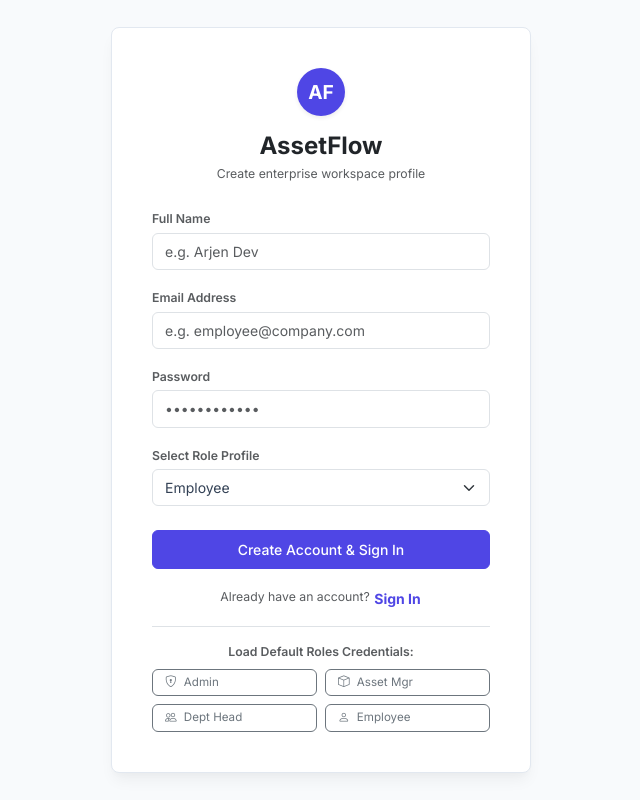
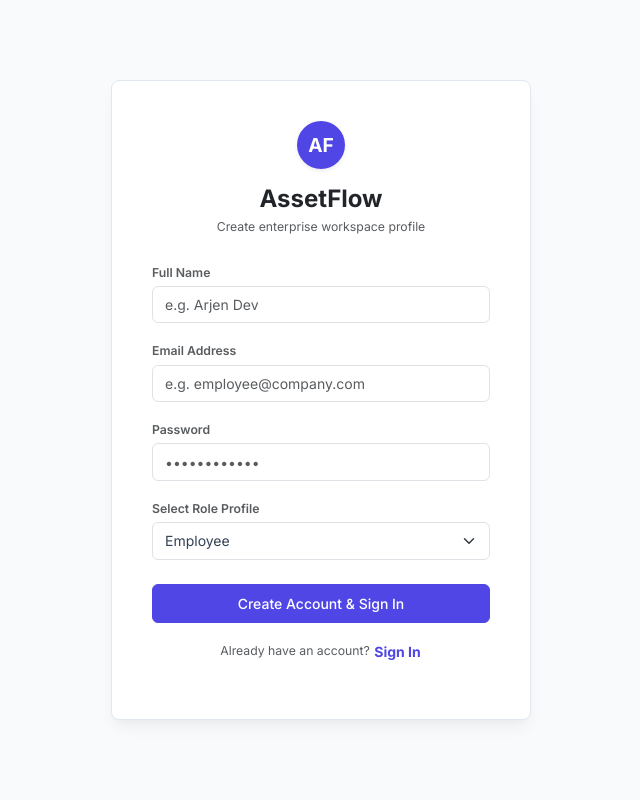
Before and after one commit to shreya-2111/ODOO, a React (Vite) app in the folder frontend/: page /login in a window 1280 px wide. Shown: the whole page, without its empty margins (319-959 px from the left). Built offline with nearby package versions, Linux system fonts and the light colour scheme; no server answers.

Commit message:
shreya_raval removed demo credentials quick loader panel from login page

```diff
--- a/frontend/src/pages/Login.jsx
+++ b/frontend/src/pages/Login.jsx
@@ -164,44 +164,7 @@ const Login = () => {
           )}
         </div>
 
-        {/* Demo Account Credentials Quick Loader */}
-        <div className="border-top pt-3">
-          <span className="small text-muted d-block mb-2 text-center fw-semibold">Load Default Roles Credentials:</span>
-          <div className="d-grid gap-2" style={{ gridTemplateColumns: '1fr 1fr' }}>
-            <button
-              type="button"
-              className="btn btn-xs btn-outline-secondary py-1 text-start"
-              style={{ fontSize: '0.725rem' }}
-              onClick={() => loadDemoAccount('admin@company.com', 'admin123')}
-            >
-              <i className="bi bi-shield-lock me-1"></i> Admin
-            </button>
-            <button
-              type="button"
-              className="btn btn-xs btn-outline-secondary py-1 text-start"
-              style={{ fontSize: '0.725rem' }}
-              onClick={() => loadDemoAccount('manager@company.com', 'manager123')}
-            >
-              <i className="bi bi-box me-1"></i> Asset Mgr
-            </button>
-            <button
-              type="button"
-              className="btn btn-xs btn-outline-secondary py-1 text-start"
-              style={{ fontSize: '0.725rem' }}
-              onClick={() => loadDemoAccount('head@company.com', 'head123')}
-            >
-              <i className="bi bi-people me-1"></i> Dept Head
-            </button>
-            <button
-              type="button"
-              className="btn btn-xs btn-outline-secondary py-1 text-start"
-              style={{ fontSize: '0.725rem' }}
-              onClick={() => loadDemoAccount('employee@company.com', 'employee123')}
-            >
-              <i className="bi bi-person me-1"></i> Employee
-            </button>
-          </div>
-        </div>
+
       </div>
     </div>
   );
```
